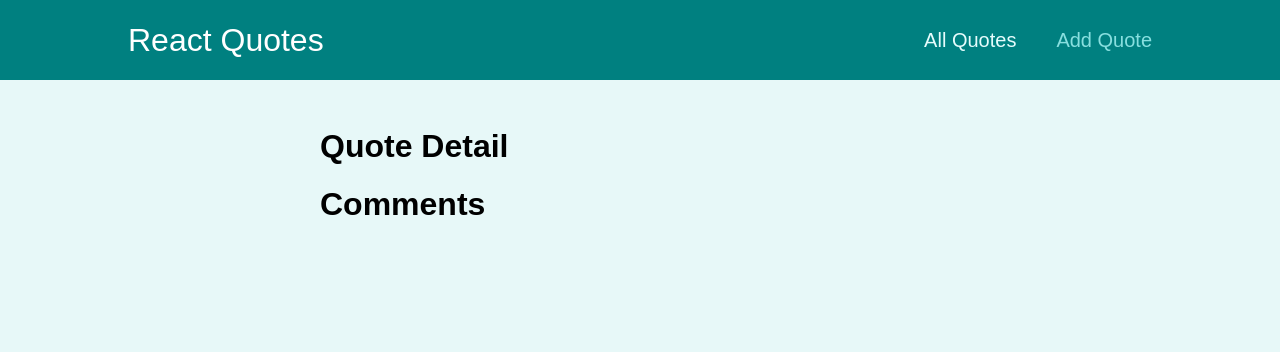
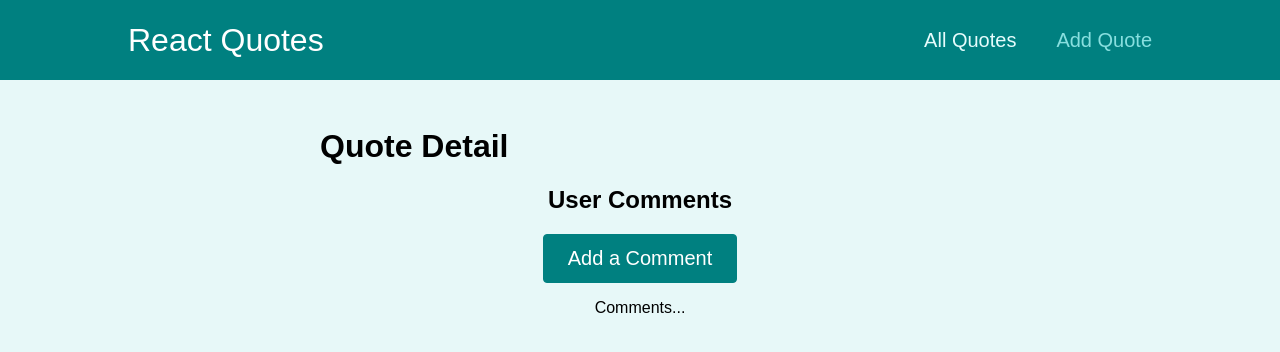
Before and after one commit to Cali909/react-quotes, a React (Create React App) app: page /quotes/1/comments in a window 1280 px wide. Shown: the top 352 px of the page. Built offline with nearby package versions, Linux system fonts and the light colour scheme.

Commit message:
add comment and new comment component for quote detail page.

```diff
--- a/src/components/comments/Comments.js
+++ b/src/components/comments/Comments.js
@@ -1,5 +1,26 @@
+import classes from "./Comments.module.css";
+import { useState } from "react";
+import NewCommentForm from "./NewCommentForm";
+
 const Comments = () => {
-  return <h1>Comments</h1>;
+  const [isAddingComment, setIsAddingComment] = useState(false);
+
+  const handleStartAddComment = () => {
+    setIsAddingComment(true);
+  };
+
+  return (
+    <section className={classes.comments}>
+      <h2>User Comments</h2>
+      {!isAddingComment && (
+        <button className="btn" onClick={handleStartAddComment}>
+          Add a Comment
+        </button>
+      )}
+      {isAddingComment && <NewCommentForm />}
+      <p>Comments...</p>
+    </section>
+  );
 };
 
 export default Comments;
--- /dev/null
+++ b/src/components/comments/Comments.module.css
@@ -0,0 +1,7 @@
+.comments {
+  text-align: center;
+}
+
+.comments > button {
+  font-size: 1.25rem;
+}
--- /dev/null
+++ b/src/components/comments/NewCommentForm.js
@@ -0,0 +1,46 @@
+import { useRef, useState } from "react";
+import { useNavigate } from "react-router-dom";
+
+import classes from "./NewCommentForm.module.css";
+
+const NewCommentForm = () => {
+  const navigate = useNavigate();
+  const commentTextRef = useRef();
+  const [commentIsValid, setCommentIsValid] = useState(false);
+  const [commentIsTouched, setCommentIsTouched] = useState(false);
+
+  const handleSubmitForm = (event) => {
+    event.preventDefault();
+    setCommentIsTouched(true);
+
+    const enteredComment = commentTextRef.current.value;
+    if (enteredComment.trim() === "") {
+      setCommentIsValid(false);
+      return;
+    }
+    console.log(enteredComment);
+    setCommentIsValid(true);
+    navigate("/quotes", { replace: true });
+  };
+
+  const commentFieldIsInvalid = commentIsTouched && !commentIsValid;
+
+  return (
+    <form className={classes.form} onSubmit={handleSubmitForm}>
+      <div className={classes.control} onSubmit={handleSubmitForm}>
+        <label htmlFor="comment">Your Comment</label>
+        <textarea id="comment" rows="5" ref={commentTextRef}></textarea>
+        {commentFieldIsInvalid ? (
+          <p className={classes.error}>You Can't Add an Empty Comment</p>
+        ) : (
+          ""
+        )}
+      </div>
+      <div className={classes.actions}>
+        <button className="btn">Add Comment</button>
+      </div>
+    </form>
+  );
+};
+
+export default NewCommentForm;
--- /dev/null
+++ b/src/components/comments/NewCommentForm.module.css
@@ -0,0 +1,49 @@
+.form {
+  margin-top: 1rem;
+  position: relative;
+  text-align: center;
+}
+
+.loading {
+  position: absolute;
+  width: 100%;
+  height: 100%;
+  background-color: rgba(255, 255, 255, 0.7);
+  display: flex;
+  justify-content: center;
+  align-items: center;
+}
+
+.control {
+  margin-bottom: 0.5rem;
+}
+
+.control label {
+  font-weight: bold;
+  display: block;
+  margin-bottom: 0.5rem;
+}
+
+.control textarea {
+  font: inherit;
+  padding: 0.35rem;
+  border-radius: 4px;
+  background-color: #f0f0f0;
+  border: 1px solid #c1d1d1;
+  display: block;
+  width: 100%;
+  font-size: 1.25rem;
+}
+
+.control textarea:focus {
+  background-color: #cbf8f8;
+  outline-color: teal;
+}
+
+.actions button {
+  font-size: 1.25rem;
+}
+
+.error {
+  color: red;
+}
--- a/src/components/layout/MainNavigation.js
+++ b/src/components/layout/MainNavigation.js
@@ -1,10 +1,13 @@
 import { NavLink } from "react-router-dom";
 import classes from "./MainNavigation.module.css";
+// import { useNavigate } from "react-router-dom";
 
 const MainNavigation = () => {
   return (
     <header className={classes.header}>
-      <div className={classes.logo}>React Quotes</div>
+      <NavLink to="/quotes" className={classes.logo}>
+        React Quotes
+      </NavLink>
       <nav className={classes.nav}>
         <ul>
           <li>
--- a/src/components/layout/MainNavigation.module.css
+++ b/src/components/layout/MainNavigation.module.css
@@ -11,6 +11,8 @@
 .logo {
   font-size: 2rem;
   color: white;
+  cursor: pointer;
+  text-decoration: none;
 }
 
 .nav ul {
--- a/src/index.css
+++ b/src/index.css
@@ -7,3 +7,19 @@ body {
   margin: 0;
   background-color: #e7f8f8;
 }
+
+.btn {
+  text-decoration: none;
+  background-color: teal;
+  color: white;
+  border-radius: 4px;
+  padding: 0.75rem 1.5rem;
+  border: 1px solid teal;
+  cursor: pointer;
+}
+
+.btn:hover,
+.btn:active {
+  background-color: #11acac;
+  border-color: #11acac;
+}
```
